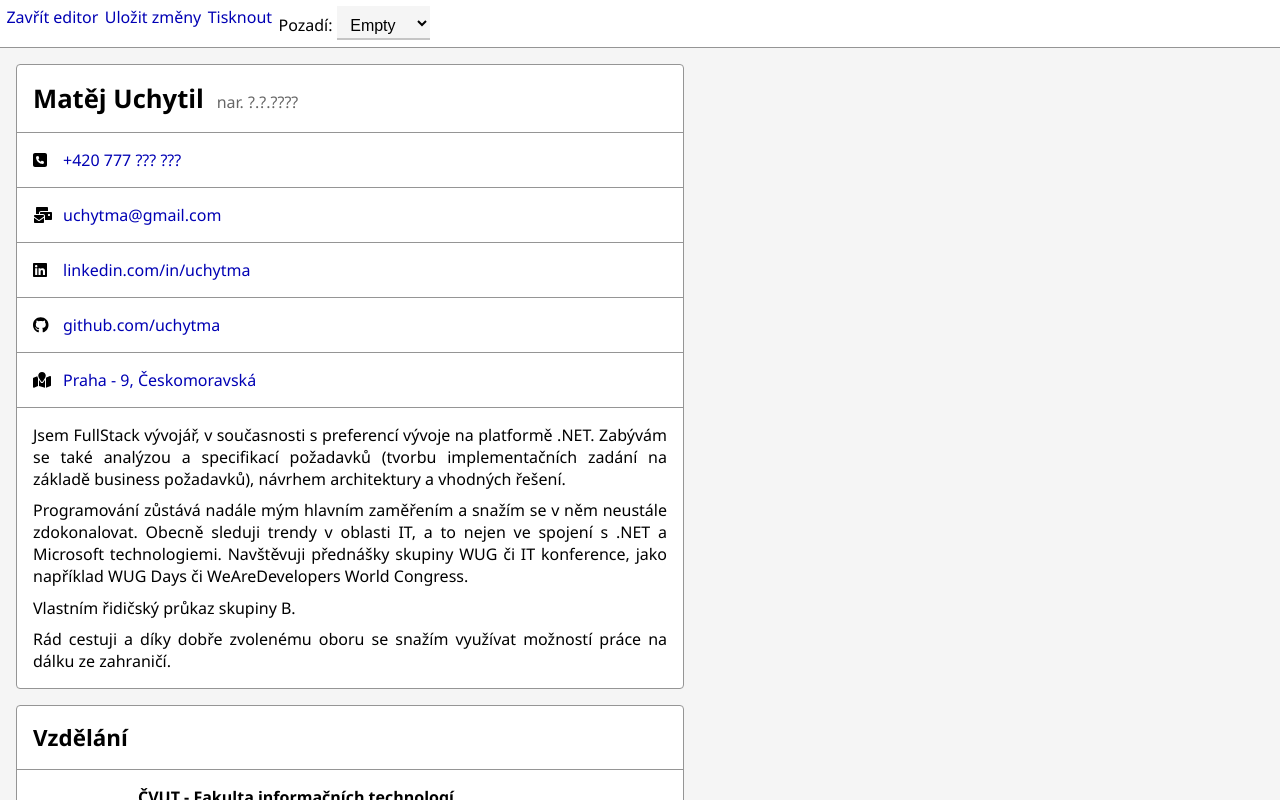
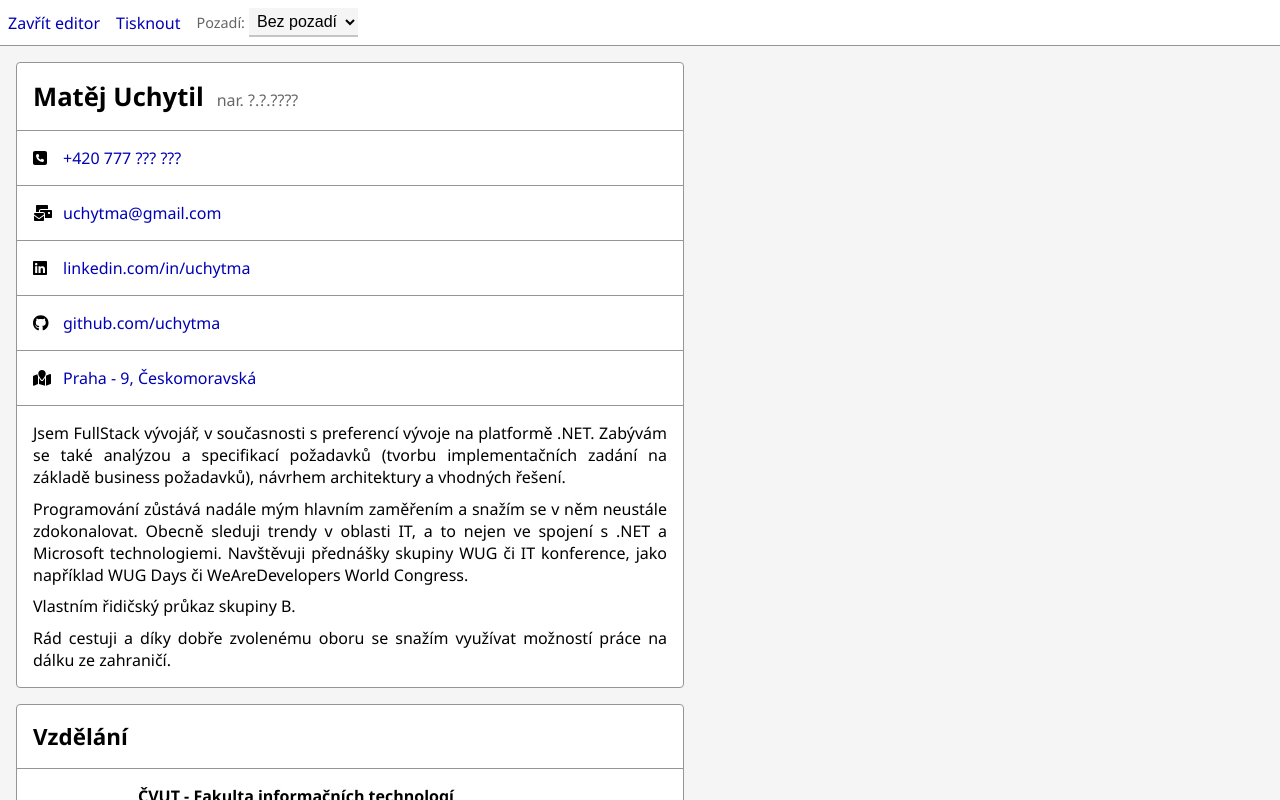
Before and after one commit to uchytma/easy-cv, a Vue app in the folder App/easy-cv/: page /app in a window 1280 px wide. Shown: the top 800 px of the page. Built offline with nearby package versions, Linux system fonts and the light colour scheme.

Commit message:
nav UI upgrade

```diff
--- a/App/easy-cv/src/services/background/backgroundService.ts
+++ b/App/easy-cv/src/services/background/backgroundService.ts
@@ -18,7 +18,7 @@ export type Background = {
 };
 
 const supportedBackgrounds: Background[] = [
-  { id: 1, imgSrcUrl: null, name: "Empty" },
+  { id: 1, imgSrcUrl: null, name: "Bez pozadí" },
   { id: 2, imgSrcUrl: dotsImageUrl, name: "Puntíky" },
 ];
 
--- a/App/easy-cv/src/views/app/components/AppNav.vue
+++ b/App/easy-cv/src/views/app/components/AppNav.vue
@@ -2,11 +2,10 @@
   <div class="nav-container">
     <div class="nav-wrapper">
       <a class="hoverable" href="javascript:void(0)" @click="() => router.push('/')">Zavřít editor</a>
-      <a class="hoverable" href="javascript:void(0)">Uložit změny</a>
-      <a class="hoverable" href="javascript:void(0)">Tisknout</a>
-      <div>
-        Pozadí:
-        <select v-model="store.selectedBackground">
+      <a class="hoverable" href="javascript:void(0)" @click="print">Tisknout</a>
+      <div class="input-wrapper">
+        <label for="bg">Pozadí:</label>
+        <select id="bg" class="select-bg" v-model="store.selectedBackground">
           <option :key="bg.id" v-for="bg in allBackgrounds" :value="bg">
             {{ bg.name }}
           </option>
@@ -24,16 +23,32 @@ import { useMainAppStore } from "@/stores/mainApp";
 const router = useRouter();
 const allBackgrounds = getBackgrounds();
 const store = useMainAppStore();
+
+function print(): void {
+  window.print();
+}
 </script>
 
 <style lang="css" scoped>
 .nav-wrapper {
   display: flex;
   flex-direction: row;
-  gap: 0.4rem;
-  padding: 0.4rem;
   background-color: var(--color-light-background);
   border-bottom: 1px solid var(--color-lines);
+  align-items: center;
+}
+
+.nav-wrapper > * {
+  padding: calc(var(--base-gap) * 0.5);
+}
+
+.input-wrapper {
+  display: flex;
+  gap: calc(var(--base-gap) * 0.25);
+  align-items: center;
+}
+.select-bg {
+  padding: calc(var(--base-gap) * 0.25);
 }
 
 @media (min-width: 1300px) {
@@ -52,10 +67,13 @@ const store = useMainAppStore();
     gap: 0;
     padding: 0;
     border-radius: var(--border-radius-base);
+    align-items: stretch;
   }
 
   .nav-wrapper > * {
     padding: 0.4rem;
+    display: block;
+    text-align: center;
   }
 
   .nav-wrapper > *:not(:last-child) {
```
